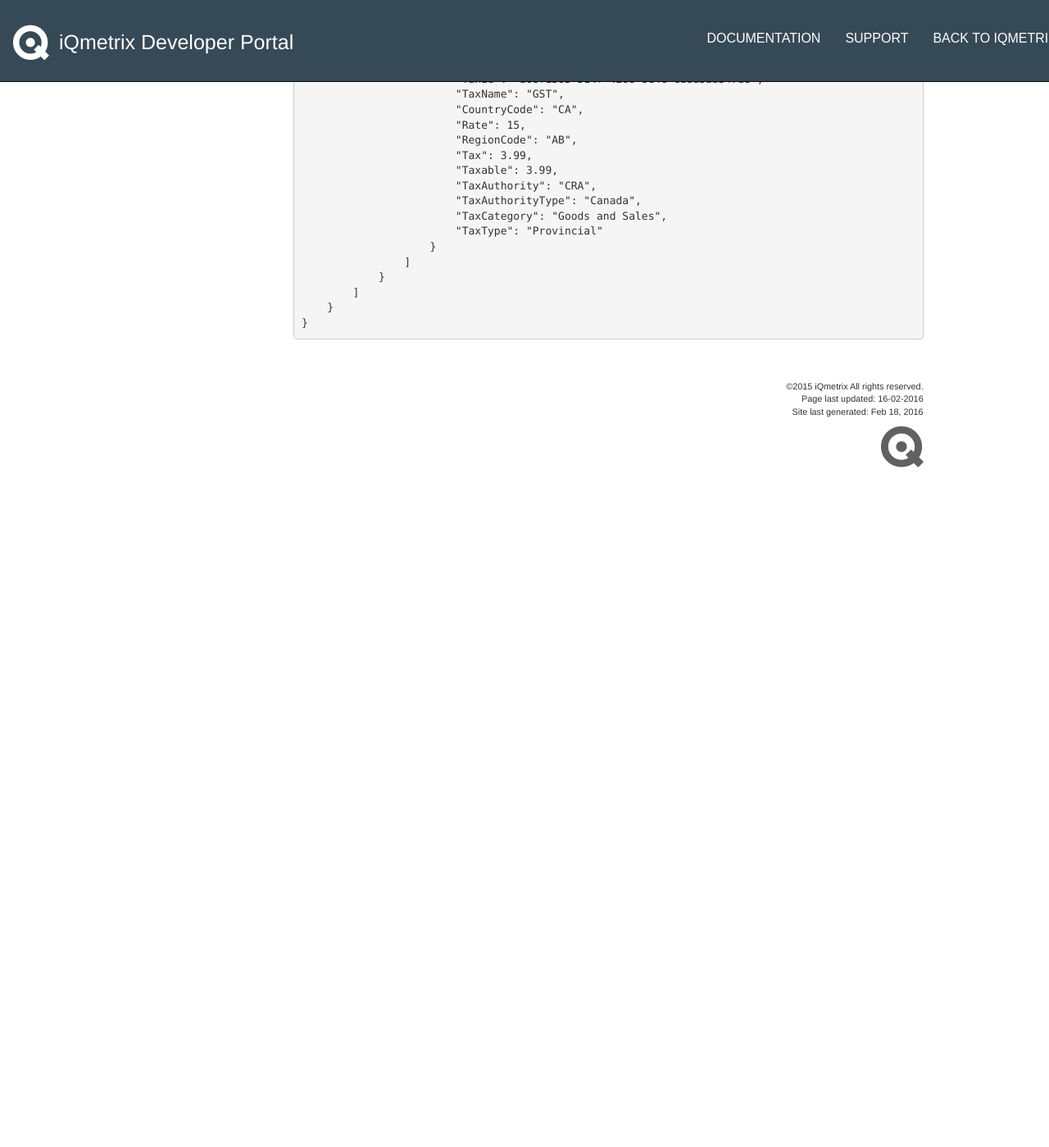
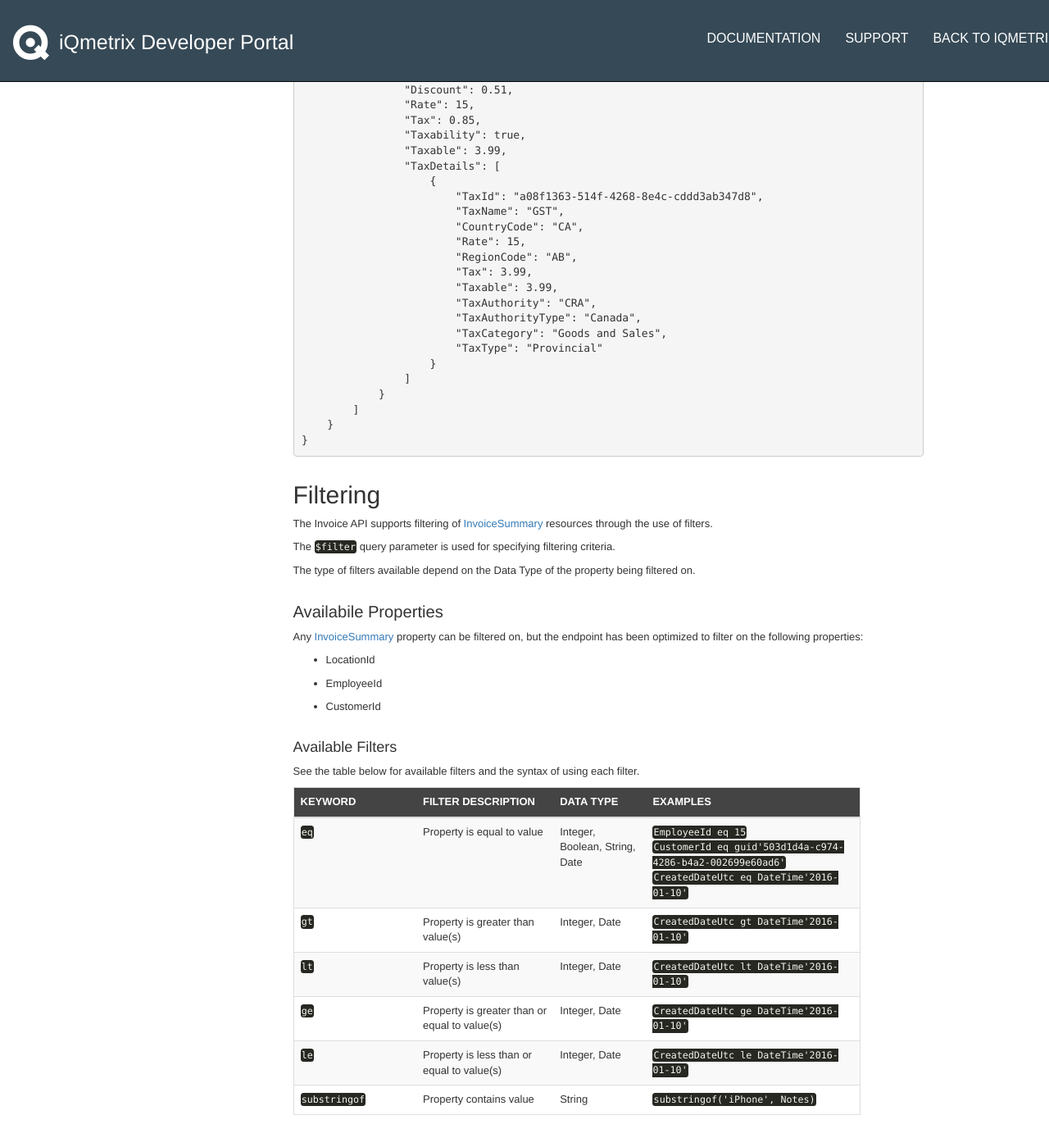
Before and after one commit to iq-coryp/documentation-testing, a Jekyll site: the page built from pages/api/invoice.md, in a window 1280 px wide and 1400 px high, scrolled down 18258 px. Shown: the whole window at 82% size. Built offline with Jekyll 4.4.1, drawn with Linux system fonts in a browser that asks for light colours; nearby versions of some CDN libraries; some web fonts are replaced; library files that are not in the unit come from our copies; Markdown is read by kramdown in place of the engine named in the settings; comment, search, counter and statistics services are not loaded; before the commit the page ends 18888 px from its top, so only the background shows below that; some of the changed text lies outside the part shown.

Commit message:
Filtering

```diff
--- a/pages/api/invoice.md
+++ b/pages/api/invoice.md
@@ -4,7 +4,7 @@ permalink: /api/invoice/
 tags: []
 keywords:
 audience:
-last_updated: 16-02-2016
+last_updated: 18-2-2016
 summary:
 ---
 
@@ -199,12 +199,15 @@ A tax line item, including the tax calculation results.
 
 <h2 id='getting-invoice-summaries-for-a-company' class='clickable-header top-level-header'>Getting Invoice Summaries for a Company</h2>
 
+The sorting order of the response will be **descending** order by `CreatedDateUtc` with the most recent invoices listed first.
+
+See [Filtering](#filtering) to learn more about filtering resources.
 
 
 <h4>Request</h4>
 
 <pre>
-GET /Companies({CompanyId})/InvoiceSummaries
+GET /Companies({CompanyId})/InvoiceSummaries?$filter=CustomerId eq guid'{CustomerId}' and LocationId eq {LocationId} and EmployeeId eq {EmployeeId}
 </pre>
 
 
@@ -218,6 +221,18 @@ GET /Companies({CompanyId})/InvoiceSummaries
 
     <li>
         <code>CompanyId</code> (<strong>Required</strong>)  - Identifier for the {{Company}}
+    </li>
+
+    <li>
+        <code>CustomerId</code> (Optional)  - Identifier of a {{Customer}} to filter by
+    </li>
+
+    <li>
+        <code>LocationId</code> (Optional)  - Identifier of a {{Location}} to filter by
+    </li>
+
+    <li>
+        <code>EmployeeId</code> (Optional)  - EmployeeId value to filter by
     </li>
     </ul>
 
@@ -234,19 +249,19 @@ GET /Companies({CompanyId})/InvoiceSummaries
 </ul>
 <div class="tab-content">
     <div role="tabpanel" class="tab-pane active" id="http-getting-invoice-summaries-for-a-company">
-<pre><code class="language-http">GET /Companies(14146)/InvoiceSummaries
+<pre><code class="language-http">GET /Companies(14146)/InvoiceSummaries?$filter=CustomerId eq guid'503d1d4a-c974-4286-b4a2-002699e60ad6' and LocationId eq 4 and EmployeeId eq 15
 Authorization: Bearer (Access Token)
 Accept: application/json
 </code><code class="language-csharp"></code></pre>
     </div>
     <div role="tabpanel" class="tab-pane" id="curl-getting-invoice-summaries-for-a-company">
-<pre><code class="language-http">curl -X GET "https://invoicedemo.iqmetrix.net/v1/Companies(14146)/InvoiceSummaries" -H "Authorization: Bearer (Access Token)" -H "Accept: application/json"</code></pre>
+<pre><code class="language-http">curl -X GET "https://invoicedemo.iqmetrix.net/v1/Companies(14146)/InvoiceSummaries?$filter=CustomerId eq guid'503d1d4a-c974-4286-b4a2-002699e60ad6' and LocationId eq 4 and EmployeeId eq 15" -H "Authorization: Bearer (Access Token)" -H "Accept: application/json"</code></pre>
     </div>
     <div role="tabpanel" class="tab-pane" id="csharp-getting-invoice-summaries-for-a-company">
         This code sample uses <a href="http://restsharp.org/">RestSharp</a>, ensure you install the nuget package and include <code>Using RestSharp;</code> at the top of your file.
 <pre><code class="language-csharp">static IRestResponse GettingInvoiceSummariesForACompany()
 {
-    var client = new RestClient("https://invoicedemo.iqmetrix.net/v1/Companies(14146)/InvoiceSummaries");
+    var client = new RestClient("https://invoicedemo.iqmetrix.net/v1/Companies(14146)/InvoiceSummaries?$filter=CustomerId eq guid'503d1d4a-c974-4286-b4a2-002699e60ad6' and LocationId eq 4 and EmployeeId eq 15");
     var request = new RestRequest(Method.GET);
 
     request.AddHeader("Authorization", "Bearer (Access Token)");
@@ -269,7 +284,7 @@ import java.io.IOException;
 
 public static CloseableHttpResponse GettingInvoiceSummariesForACompany() throws IOException {
     CloseableHttpClient httpClient = HttpClients.createDefault();
-    HttpGet request = new HttpGet("https://invoicedemo.iqmetrix.net/v1/Companies(14146)/InvoiceSummaries");
+    HttpGet request = new HttpGet("https://invoicedemo.iqmetrix.net/v1/Companies(14146)/InvoiceSummaries?$filter=CustomerId eq guid'503d1d4a-c974-4286-b4a2-002699e60ad6' and LocationId eq 4 and EmployeeId eq 15");
 
     request.addHeader("Authorization", "Bearer (Access Token)");
     request.addHeader("Accept", "application/json");
@@ -284,7 +299,7 @@ public static CloseableHttpResponse GettingInvoiceSummariesForACompany() throws
 
 
 
-response = RestClient.get 'https://invoicedemo.iqmetrix.net/v1/Companies(14146)/InvoiceSummaries', {
+response = RestClient.get 'https://invoicedemo.iqmetrix.net/v1/Companies(14146)/InvoiceSummaries?$filter=CustomerId eq guid'503d1d4a-c974-4286-b4a2-002699e60ad6' and LocationId eq 4 and EmployeeId eq 15', {
      :'Authorization' => 'Bearer (Access Token)',
      :'Accept' => 'application/json',
     }
@@ -1028,3 +1043,51 @@ HTTP 201 Content-Type: application/json
         ]
     }
 }</pre>
+
+<h2 id="filtering" class="clickable-header top-level-header">Filtering</h2>
+
+
+The Invoice API supports filtering of [InvoiceSummary](#invoicesummary) resources through the use of filters.
+
+The `$filter` query parameter is used for specifying filtering criteria.
+
+The type of filters available depend on the Data Type of the property being filtered on.
+
+### Availabile Properties
+
+Any [InvoiceSummary](#invoicesummary) property can be filtered on, but the endpoint has been optimized to filter on the following properties:
+
+* LocationId
+* EmployeeId
+* CustomerId
+
+#### Available Filters
+
+See the table below for available filters and the syntax of using each filter.
+
+| Keyword | Filter Description | Data Type | Examples |
+|:--------|:-------------------|:----------|:---------|
+| `eq` | Property is equal to value | Integer, Boolean, String, Date | `EmployeeId eq 15` <br/> `CustomerId eq guid'503d1d4a-c974-4286-b4a2-002699e60ad6'` <br/> `CreatedDateUtc eq DateTime'2016-01-10'` |
+| `gt` | Property is greater than value(s) | Integer, Date | `CreatedDateUtc gt DateTime'2016-01-10'` |
+| `lt` | Property is less than value(s) | Integer, Date | `CreatedDateUtc lt DateTime'2016-01-10'` |
+| `ge` | Property is greater than or equal to value(s) | Integer, Date | `CreatedDateUtc ge DateTime'2016-01-10'` |
+| `le`| Property is less than or equal to value(s) | Integer, Date | `CreatedDateUtc le DateTime'2016-01-10'` |
+| `substringof` | Property contains value | String | `substringof('iPhone', Notes)` |
+
+#### Combining Filters
+
+Filters can be combined using the keyword `and` as shown below.
+
+###### Example
+
+    EmployeeId eq 15 and LocationId eq 4
+
+#### Case Sensitivity
+
+Filters are **case sensitive**.
+
+To filter without case sensitivity, you can apply 'tolower' to a resource property.
+
+###### Example
+
+    GET /Companies(14146)/InvoiceSummaries?$filter=substringof('iPhone', tolower(Notes))
```
